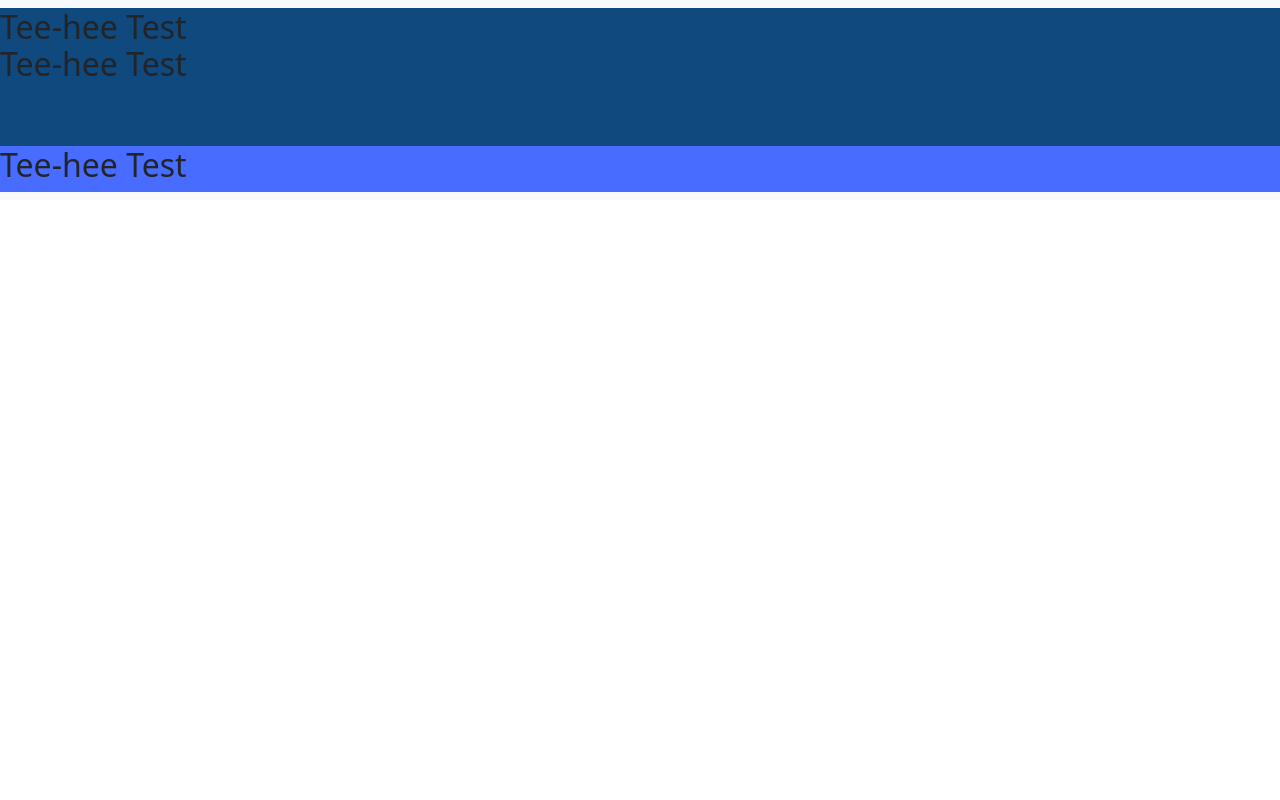
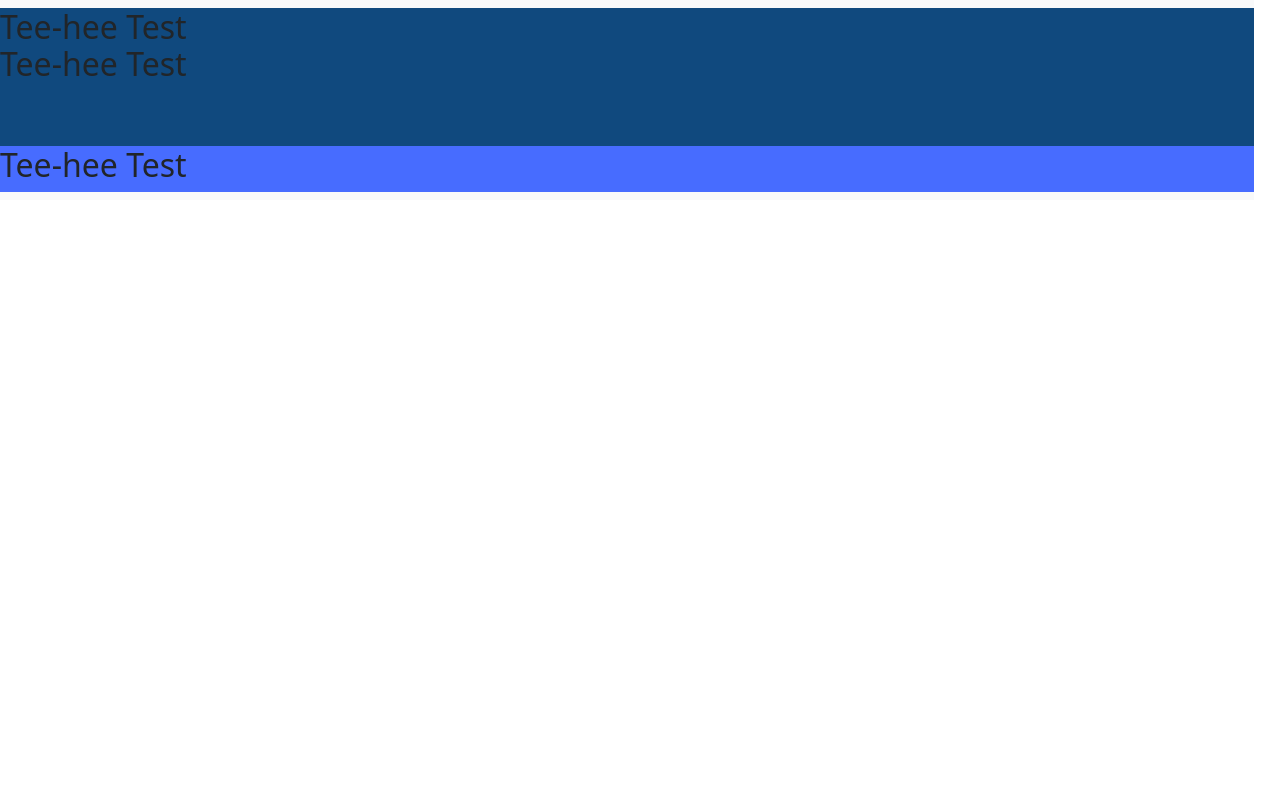
Before and after one commit to laponte16/isp-sample, a PHP site: page /en/nav-en.html in a window 1280 px wide. Run offline with PHP 8.4, Linux system fonts and the light colour scheme.

Commit message:
Update styles.css

```diff
--- a/styles.css
+++ b/styles.css
@@ -2,7 +2,7 @@ body{
     margin: 0;
     background-color: white;
     z-index: 2;
-    width: 100vw;
+    width: 98vw;
 
 
 }
```
